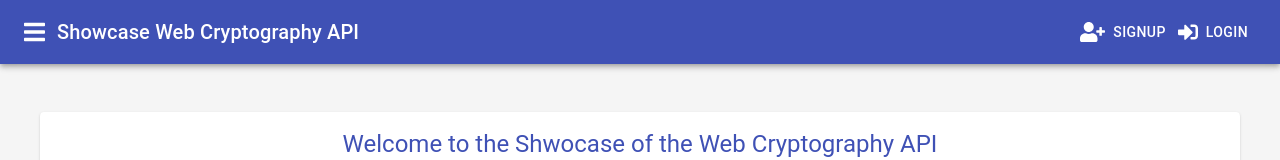
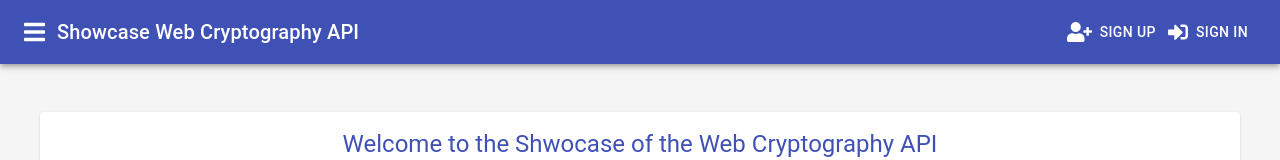
Before and after one commit to theexiile1305/showcase-wca, a React (Create React App) app: page / in a window 1280 px wide. Shown: the top 160 px of the page. Built offline with nearby package versions, Linux system fonts and the light colour scheme; no server answers.

Commit message:
tidied navbar up

```diff
--- a/src/Components/Layout/Navbar.tsx
+++ b/src/Components/Layout/Navbar.tsx
@@ -6,14 +6,15 @@ import { Link } from 'react-router-dom';
 import { useSelector, useDispatch } from 'react-redux';
 import { FontAwesomeIcon } from '@fortawesome/react-fontawesome';
 import {
-  faBug, faBars, faFile, faSignInAlt, faSignOutAlt, faUserFriends, faUserPlus,
+  faBug, faBars, faFile, faSignInAlt, faSignOutAlt, faUserFriends, faUser, faUserPlus,
 } from '@fortawesome/free-solid-svg-icons';
 import style from 'src/Styles';
 import { ApplicationState } from 'src/Store/ApplicationState';
 import {
-  SIGN_IN, SIGN_UP, DOCUMENTS, IDENTITIES, DEBUG, HOME,
+  SIGN_IN, SIGN_UP, DOCUMENTS, IDENTITIES, DEBUG, HOME, USER,
 } from 'src/Routes';
 import { signOut } from 'src/Api/authentication';
+import { IconProp } from '@fortawesome/fontawesome-svg-core';
 
 const Navbar: React.FC = () => {
   const classes = style();
@@ -22,21 +23,36 @@ const Navbar: React.FC = () => {
 
   const isAuthenticated = useSelector((state: ApplicationState) => state.user.isAuthenticated);
 
-  const handleSignOut = () => dispatch(signOut());
+  const renderButton = (
+    name: string, icon: IconProp, link: string, clickAction?: () => void,
+  ): React.ReactFragment => (
+    <Button
+      color="inherit"
+      component={Link}
+      to={link}
+      onClick={clickAction}
+      startIcon={
+        <FontAwesomeIcon icon={icon} />
+      }
+    >
+      {name}
+    </Button>
+  );
 
   const renderAuthenticated = (): React.ReactFragment => (
     <>
-      <Button color="inherit" component={Link} to={DOCUMENTS} startIcon={<FontAwesomeIcon icon={faFile} />}>Documents</Button>
-      <Button color="inherit" component={Link} to={IDENTITIES} startIcon={<FontAwesomeIcon icon={faUserFriends} />}>Identities</Button>
-      <Button color="inherit" component={Link} to={DEBUG} startIcon={<FontAwesomeIcon icon={faBug} />}>Debug</Button>
-      <Button color="inherit" component={Link} to={HOME} onClick={handleSignOut} startIcon={<FontAwesomeIcon icon={faSignOutAlt} />}>Logout</Button>
+      {renderButton('Documents', faFile, DOCUMENTS)}
+      {renderButton('Identities', faUserFriends, IDENTITIES)}
+      {renderButton('User', faUser, USER)}
+      {renderButton('Debug', faBug, DEBUG)}
+      {renderButton('Logout', faSignOutAlt, HOME, () => dispatch(signOut()))}
     </>
   );
 
   const renderNotAuthenticated = (): React.ReactFragment => (
     <>
-      <Button color="inherit" component={Link} to={SIGN_UP} startIcon={<FontAwesomeIcon icon={faUserPlus} />}>SignUp</Button>
-      <Button color="inherit" component={Link} to={SIGN_IN} startIcon={<FontAwesomeIcon icon={faSignInAlt} />}>Login</Button>
+      {renderButton('Sign Up', faUserPlus, SIGN_UP)}
+      {renderButton('Sign In', faSignInAlt, SIGN_IN)}
     </>
   );
 
@@ -46,7 +62,9 @@ const Navbar: React.FC = () => {
         <IconButton edge="start" color="inherit" aria-label="menu" component={Link} to={HOME}>
           <FontAwesomeIcon icon={faBars} />
         </IconButton>
-        <Typography variant="h6" className={classes.navbarTitle}>Showcase Web Cryptography API</Typography>
+        <Typography variant="h6" className={classes.navbarTitle}>
+          Showcase Web Cryptography API
+        </Typography>
         {isAuthenticated ? renderAuthenticated() : renderNotAuthenticated()}
       </Toolbar>
     </AppBar>
```
